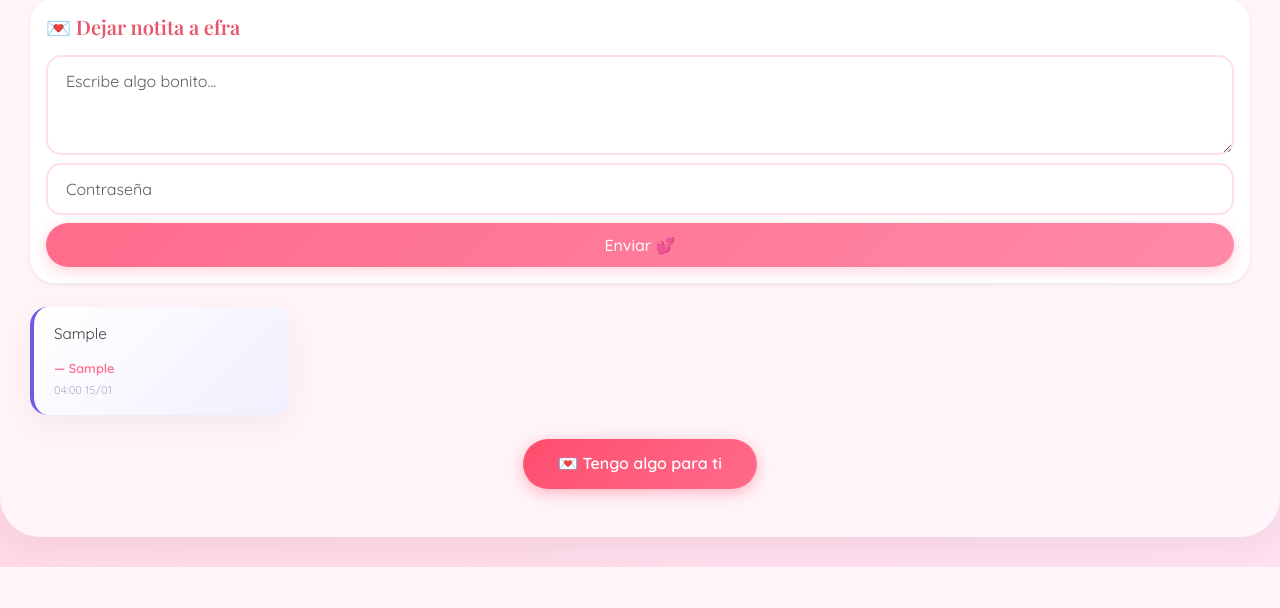
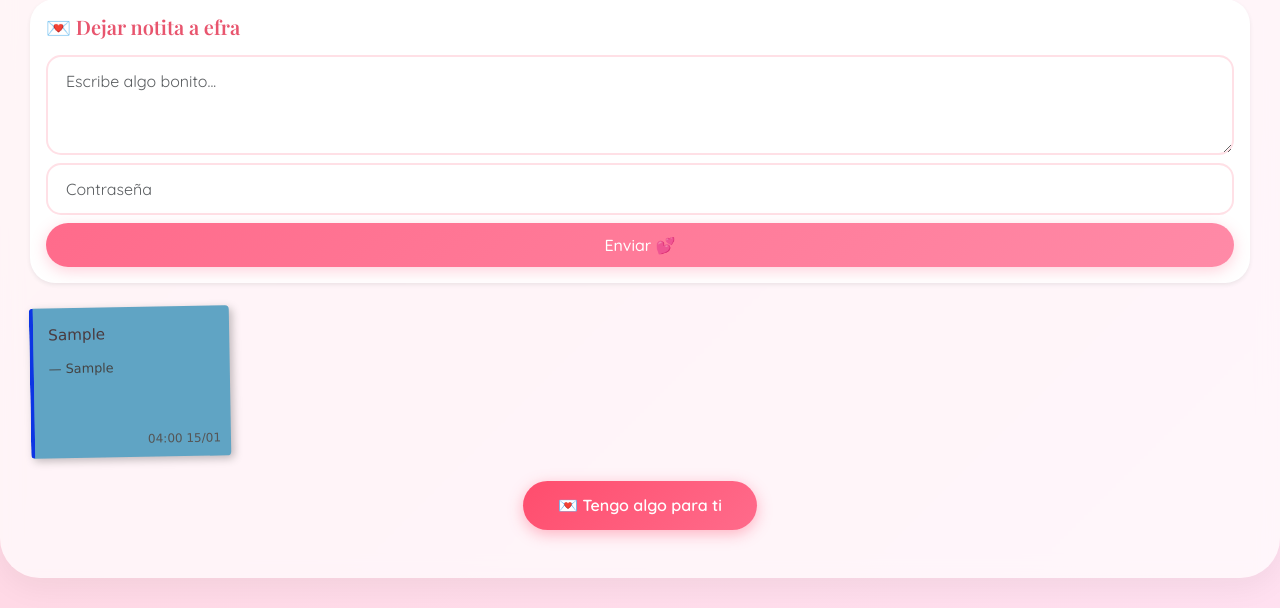
Before and after one commit to LanCaihe148/repoab, a Django app: page / in a window 1280 px wide. Shown: the part 661-1269 px from the top of the page. Before the commit the page ends 1228 px from the top, so only its background shows below. Run offline with Django 5.2, Linux system fonts and the light colour scheme; tables that the repository leaves empty hold one stand-in row (values such as "Sample post").

Commit message:
Modifica apariencia de la pagina de mi amorcito 2

```diff
--- a/elementos/static/elementos/css/styles.css
+++ b/elementos/static/elementos/css/styles.css
@@ -32,13 +32,30 @@ body {
     color: var(--text-dark);
     min-height: 100vh;
     line-height: 1.6;
+    position: relative;
+    overflow-x: hidden;
 }
 
-/* Navbar personalizada */
+/* Fondo de corazones (opcional, puedes descomentar si quieres mantenerlo) */
+/* body::before {
+    content: "";
+    position: fixed;
+    inset: 0;
+    z-index: -1;
+    background-image: url("../img/hearts.avif");
+    background-repeat: repeat;
+    background-size: auto;
+    background-position: center;
+    filter: blur(1px);
+    opacity: 0.35;
+} */
+
+/* Navbar personalizada - MENOS REDONDEADA */
 .navbar {
     background: linear-gradient(135deg, #ff6b8b, #e8556e) !important;
     box-shadow: 0 4px 20px rgba(0, 0, 0, 0.1);
     font-family: 'Playfair Display', serif;
+    border-radius: 0; /* Sin redondeo en los bordes */
 }
 
 .navbar-brand {
@@ -55,7 +72,7 @@ body {
 .nav-link {
     font-weight: 500;
     transition: all 0.3s ease;
-    border-radius: 25px;
+    border-radius: 8px; /* Redondeo mínimo */
     padding: 8px 20px !important;
 }
 
@@ -257,51 +274,64 @@ h2::after {
     white-space: pre-line;
 }
 
-/* Notas */
+/* NOTAS - ESTILO ORIGINAL MANTENIDO */
 .nota {
-    background: white;
-    border-radius: 18px;
-    padding: 15px 20px;
-    width: 260px;
-    box-shadow: var(--shadow);
-    transition: all 0.3s ease;
+    width: 200px;
+    min-height: 150px;
+    padding: 15px;
+    font-family: "Comic Sans MS", "Segoe UI", sans-serif;
+    box-shadow: 3px 3px 8px rgba(0, 0, 0, 0.25);
+    transform: rotate(-1deg);
     position: relative;
+    border-radius: 4px;
+    transition: transform 0.2s ease, box-shadow 0.2s ease;
+}
+
+/* Nota de Abi (rosita) */
+.nota-ella {
+    background: #ffd6e7;
+    border-left: 4px solid #ff4d88;
+}
+
+/* Nota de Efra */
+.nota-efra {
+    background: #60a4c4;
+    border-left: 4px solid #0d35e4;
+}
+
+.nota:nth-child(2n) {
+    transform: rotate(1.5deg);
+}
+
+.nota:nth-child(3n) {
+    transform: rotate(-2deg);
 }
 
 .nota:hover {
-    transform: translateY(-5px);
-    box-shadow: var(--shadow-hover);
+    transform: scale(1.05);
+    box-shadow: 6px 6px 12px rgba(0, 0, 0, 0.35);
 }
 
-.nota-efra {
-    border-left: 4px solid #6c5ce7;
-    background: linear-gradient(135deg, #ffffff, #f0f0ff);
+.nota .autor {
+    display: block;
+    margin-top: 10px;
+    font-size: 0.8rem;
+    color: #444;
 }
 
-.nota-ella {
-    border-left: 4px solid #ff6b8b;
-    background: linear-gradient(135deg, #ffffff, #fff0f3);
+/* Fecha abajo a la derecha */
+.nota .fecha {
+    position: absolute;
+    bottom: 8px;
+    right: 10px;
+    font-size: 0.75rem;
+    color: #555;
 }
 
 .nota p {
     font-size: 0.95rem;
     margin-bottom: 12px;
     color: #4a3b3f;
-}
-
-.nota .autor {
-    display: block;
-    font-weight: 600;
-    font-size: 0.8rem;
-    margin-top: 8px;
-    color: #ff6b8b;
-}
-
-.nota .fecha {
-    display: block;
-    font-size: 0.7rem;
-    color: #b8a9c9;
-    margin-top: 4px;
 }
 
 /* Contenedor de botones */
@@ -397,8 +427,28 @@ textarea.form-control {
     }
 }
 
-/* Responsive */
+/* Ajustes para celular */
 @media (max-width: 768px) {
+    body {
+        font-size: 18px;
+    }
+
+    h1 {
+        font-size: 1.8rem;
+    }
+
+    h2 {
+        font-size: 1.5rem;
+    }
+
+    p, a, button {
+        font-size: 1.1rem;
+    }
+
+    .navbar-brand {
+        font-size: 1.3rem;
+    }
+
     .container {
         padding: 20px;
         margin-top: 15px;
```
